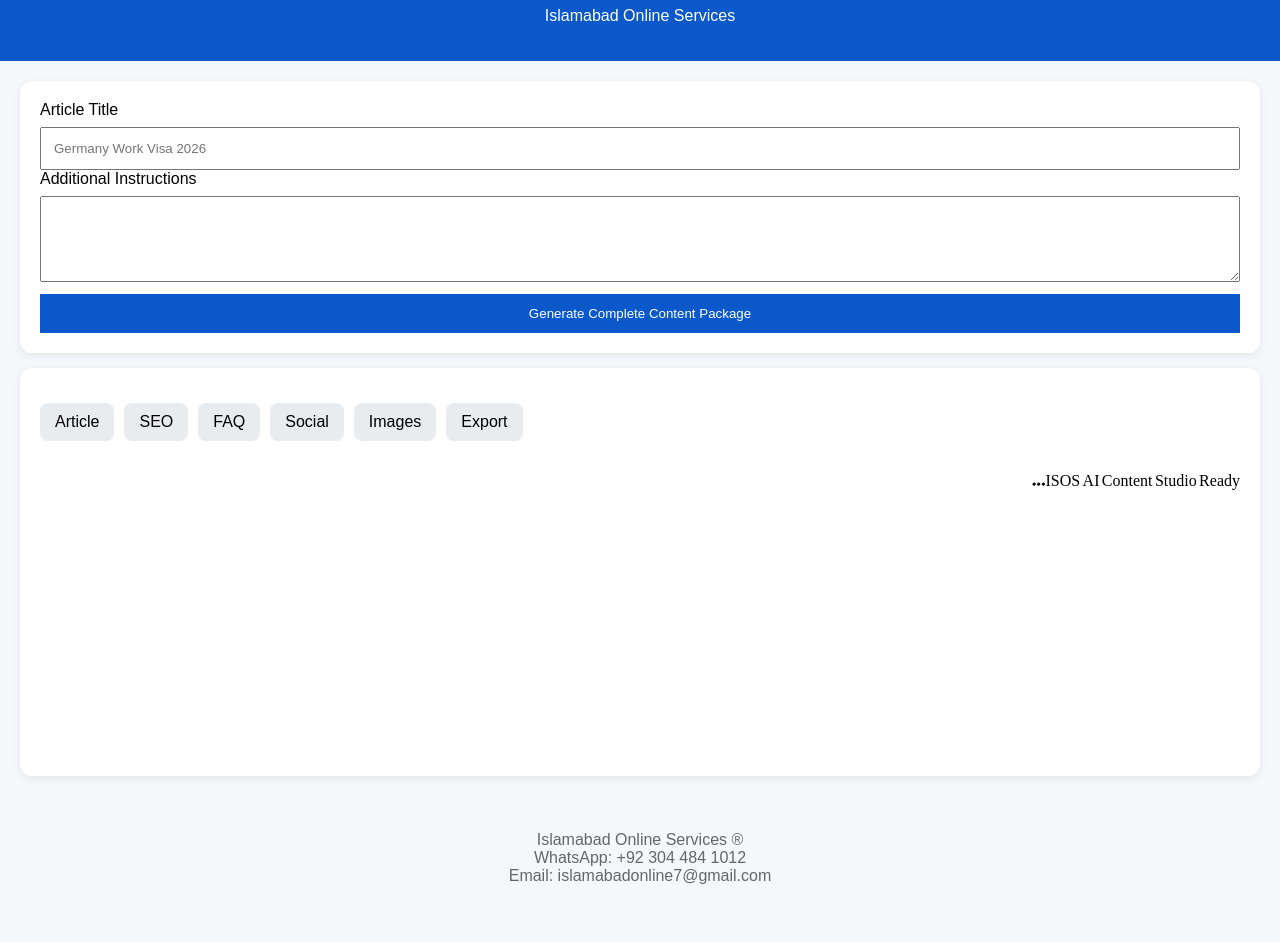
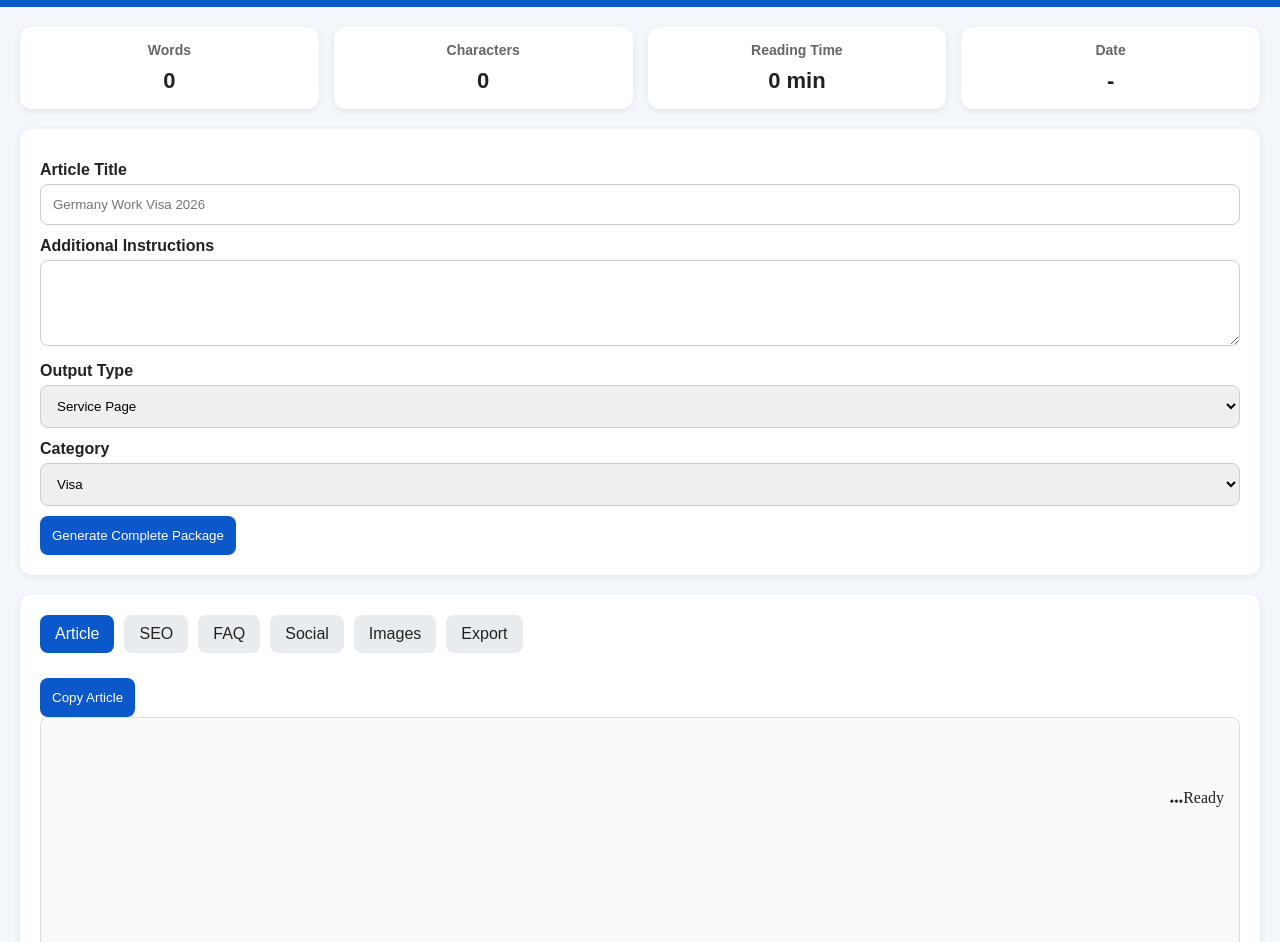
Before and after one commit to islamabadonline7-cpu/isos-app, a plain HTML site: page generator/generator-v22.html in a window 1280 px wide. Shown: the part 93-1035 px from the top of the page. Before the commit the page ends 998 px from the top, so only its background shows below. Drawn offline with Linux system fonts and the light colour scheme.

Commit message:
Update generator-v22.html

```diff
--- a/generator/generator-v22.html
+++ b/generator/generator-v22.html
@@ -3,59 +3,492 @@
 <head>
 <meta charset="UTF-8">
 <meta name="viewport" content="width=device-width, initial-scale=1.0">
-<title>ISOS AI Content Studio</title>
+<title>ISOS Content Operating System</title>
+
 <style>
-body{margin:0;font-family:Arial,sans-serif;background:#f5f7fb}
-header{background:#0a58ca;color:#fff;padding:20px;text-align:center}
-.container{padding:20px;max-width:1400px;margin:auto}
-.card{background:#fff;border-radius:12px;padding:20px;margin-bottom:15px;box-shadow:0 2px 8px rgba(0,0,0,.08)}
-input,textarea,button{width:100%;padding:12px;margin-top:8px;box-sizing:border-box}
-button{background:#0a58ca;color:#fff;border:none;cursor:pointer}
-.tabs{display:flex;gap:10px;flex-wrap:wrap;margin:15px 0}
-.tab{padding:10px 15px;background:#e9ecef;border-radius:8px}
-.output{min-height:300px;white-space:pre-wrap}
-.urdu{font-family:'Noto Nastaliq Urdu','Jameel Noori Nastaleeq',serif;direction:rtl;text-align:right}
-footer{text-align:center;padding:20px;color:#666}
+*{
+margin:0;
+padding:0;
+box-sizing:border-box;
+}
+
+body{
+font-family:Arial,sans-serif;
+background:#f4f7fb;
+color:#222;
+}
+
+header{
+background:#0a58ca;
+color:#fff;
+padding:20px;
+text-align:center;
+}
+
+header h1{
+margin-bottom:5px;
+}
+
+.container{
+max-width:1400px;
+margin:auto;
+padding:20px;
+}
+
+.card{
+background:#fff;
+border-radius:12px;
+padding:20px;
+margin-bottom:20px;
+box-shadow:0 2px 8px rgba(0,0,0,.08);
+}
+
+.grid{
+display:grid;
+grid-template-columns:repeat(auto-fit,minmax(200px,1fr));
+gap:15px;
+margin-bottom:20px;
+}
+
+.stat{
+background:#fff;
+padding:15px;
+border-radius:12px;
+box-shadow:0 2px 8px rgba(0,0,0,.08);
+text-align:center;
+}
+
+.stat h3{
+font-size:14px;
+color:#666;
+}
+
+.stat p{
+font-size:22px;
+font-weight:bold;
+margin-top:10px;
+}
+
+label{
+display:block;
+margin-top:12px;
+font-weight:bold;
+}
+
+input,
+textarea,
+select{
+width:100%;
+padding:12px;
+margin-top:5px;
+border:1px solid #ccc;
+border-radius:8px;
+}
+
+button{
+padding:12px;
+border:none;
+border-radius:8px;
+cursor:pointer;
+background:#0a58ca;
+color:#fff;
+margin-top:10px;
+}
+
+.actions{
+display:flex;
+gap:10px;
+flex-wrap:wrap;
+margin-top:10px;
+}
+
+.tabs{
+display:flex;
+gap:10px;
+flex-wrap:wrap;
+margin-bottom:15px;
+}
+
+.tab-btn{
+padding:10px 15px;
+background:#e9ecef;
+border-radius:8px;
+cursor:pointer;
+}
+
+.tab-btn.active{
+background:#0a58ca;
+color:#fff;
+}
+
+.tab-content{
+display:none;
+}
+
+.tab-content.active{
+display:block;
+}
+
+.output{
+min-height:300px;
+white-space:pre-wrap;
+padding:15px;
+border:1px solid #ddd;
+border-radius:8px;
+background:#fafafa;
+}
+
+.urdu{
+direction:rtl;
+text-align:right;
+font-family:'Noto Nastaliq Urdu','Jameel Noori Nastaleeq',serif;
+}
+
+footer{
+text-align:center;
+padding:20px;
+color:#666;
+}
 </style>
 </head>
+
 <body>
+
 <header>
-<h1>ISOS AI Content Studio</h1>
-<p>Islamabad Online Services</p>
+<h1>ISOS Content Operating System</h1>
+<p>Islamabad Online Services®</p>
 </header>
+
 <div class="container">
+
+<div class="grid">
+
+<div class="stat">
+<h3>Words</h3>
+<p id="words">0</p>
+</div>
+
+<div class="stat">
+<h3>Characters</h3>
+<p id="chars">0</p>
+</div>
+
+<div class="stat">
+<h3>Reading Time</h3>
+<p id="reading">0 min</p>
+</div>
+
+<div class="stat">
+<h3>Date</h3>
+<p id="date">-</p>
+</div>
+
+</div>
+
 <div class="card">
+
 <label>Article Title</label>
 <input id="title" placeholder="Germany Work Visa 2026">
+
 <label>Additional Instructions</label>
 <textarea id="notes" rows="4"></textarea>
-<button onclick="generateContent()">Generate Complete Content Package</button>
+
+<label>Output Type</label>
+<select id="outputType">
+<option>Service Page</option>
+<option>Blog Article</option>
+</select>
+
+<label>Category</label>
+<select id="category">
+<option>Visa</option>
+<option>Immigration</option>
+<option>Jobs</option>
+<option>Education</option>
+<option>Attestation</option>
+<option>Business</option>
+<option>Travel</option>
+</select>
+
+<button onclick="generateContent()">
+Generate Complete Package
+</button>
+
 </div>
+
 <div class="card">
+
 <div class="tabs">
-<div class="tab">Article</div><div class="tab">SEO</div><div class="tab">FAQ</div>
-<div class="tab">Social</div><div class="tab">Images</div><div class="tab">Export</div>
+
+<div class="tab-btn active"
+onclick="showTab('article',this)">
+Article
 </div>
-<div id="output" class="output urdu">ISOS AI Content Studio Ready...</div>
+
+<div class="tab-btn"
+onclick="showTab('seo',this)">
+SEO
+</div>
+
+<div class="tab-btn"
+onclick="showTab('faq',this)">
+FAQ
+</div>
+
+<div class="tab-btn"
+onclick="showTab('social',this)">
+Social
+</div>
+
+<div class="tab-btn"
+onclick="showTab('images',this)">
+Images
+</div>
+
+<div class="tab-btn"
+onclick="showTab('export',this)">
+Export
+</div>
+
+</div>
+
+<div id="article"
+class="tab-content active">
+
+<div class="actions">
+<button onclick="copyText('articleOutput')">
+Copy Article
+</button>
+</div>
+
+<div id="articleOutput"
+class="output urdu">
+Ready...
+</div>
+
+</div>
+
+<div id="seo"
+class="tab-content">
+<div id="seoOutput"
+class="output">
+SEO will appear here
 </div>
 </div>
+
+<div id="faq"
+class="tab-content">
+<div id="faqOutput"
+class="output">
+FAQ will appear here
+</div>
+</div>
+
+<div id="social"
+class="tab-content">
+<div id="socialOutput"
+class="output">
+Social content will appear here
+</div>
+</div>
+
+<div id="images"
+class="tab-content">
+<div id="imagesOutput"
+class="output">
+Image prompts will appear here
+</div>
+</div>
+
+<div id="export"
+class="tab-content">
+
+<div class="actions">
+
+<button onclick="downloadTXT()">
+Download TXT
+</button>
+
+<button onclick="downloadHTML()">
+Download HTML
+</button>
+
+</div>
+
+</div>
+
+</div>
+
+</div>
+
 <footer>
-Islamabad Online Services ®<br>
-WhatsApp: +92 304 484 1012<br>
+Islamabad Online Services ®
+<br>
+WhatsApp: +92 304 484 1012
+<br>
 Email: islamabadonline7@gmail.com
 </footer>
+
 <script>
-const API_URL="https://isos-gemini-v23.onlinehubsworld.workers.dev/";
+
+const API_URL =
+"https://isos-gemini-v23.onlinehubsworld.workers.dev/";
+
+function showTab(id,el){
+
+document
+.querySelectorAll('.tab-content')
+.forEach(x=>x.classList.remove('active'));
+
+document
+.querySelectorAll('.tab-btn')
+.forEach(x=>x.classList.remove('active'));
+
+document
+.getElementById(id)
+.classList.add('active');
+
+el.classList.add('active');
+
+}
+
 async function generateContent(){
- const title=document.getElementById('title').value.trim();
- if(!title){alert('Enter article title');return;}
- document.getElementById('output').innerText='Generating...';
- try{
-   const r=await fetch(API_URL,{method:'POST',headers:{'Content-Type':'application/json'},body:JSON.stringify({title})});
-   const data=await r.json();
-   document.getElementById('output').innerText=data.article||JSON.stringify(data,null,2);
- }catch(e){document.getElementById('output').innerText='Error: '+e.message;}
+
+const title =
+document.getElementById('title').value.trim();
+
+if(!title){
+alert('Enter Title');
+return;
 }
+
+articleOutput.innerText =
+'Generating...';
+
+try{
+
+const r =
+await fetch(API_URL,{
+method:'POST',
+headers:{
+'Content-Type':'application/json'
+},
+body:JSON.stringify({
+title
+})
+});
+
+const data =
+await r.json();
+
+const article =
+data.article ||
+JSON.stringify(data,null,2);
+
+document
+.getElementById('articleOutput')
+.innerText = article;
+
+updateStats(article);
+
+}catch(e){
+
+articleOutput.innerText =
+'Error: '+e.message;
+
+}
+
+}
+
+function updateStats(text){
+
+document.getElementById('words')
+.innerText =
+text.split(/\s+/).length;
+
+document.getElementById('chars')
+.innerText =
+text.length;
+
+document.getElementById('reading')
+.innerText =
+Math.ceil(
+text.split(/\s+/).length/200
+) + ' min';
+
+document.getElementById('date')
+.innerText =
+new Date()
+.toLocaleDateString();
+
+}
+
+function copyText(id){
+
+navigator.clipboard.writeText(
+document.getElementById(id)
+.innerText
+);
+
+alert('Copied');
+
+}
+
+function downloadTXT(){
+
+const blob =
+new Blob(
+[
+document
+.getElementById('articleOutput')
+.innerText
+],
+{
+type:'text/plain'
+}
+);
+
+const a =
+document.createElement('a');
+
+a.href =
+URL.createObjectURL(blob);
+
+a.download =
+'article.txt';
+
+a.click();
+
+}
+
+function downloadHTML(){
+
+const blob =
+new Blob(
+[
+document
+.getElementById('articleOutput')
+.innerHTML
+],
+{
+type:'text/html'
+}
+);
+
+const a =
+document.createElement('a');
+
+a.href =
+URL.createObjectURL(blob);
+
+a.download =
+'article.html';
+
+a.click();
+
+}
+
 </script>
+
 </body>
 </html>
```
